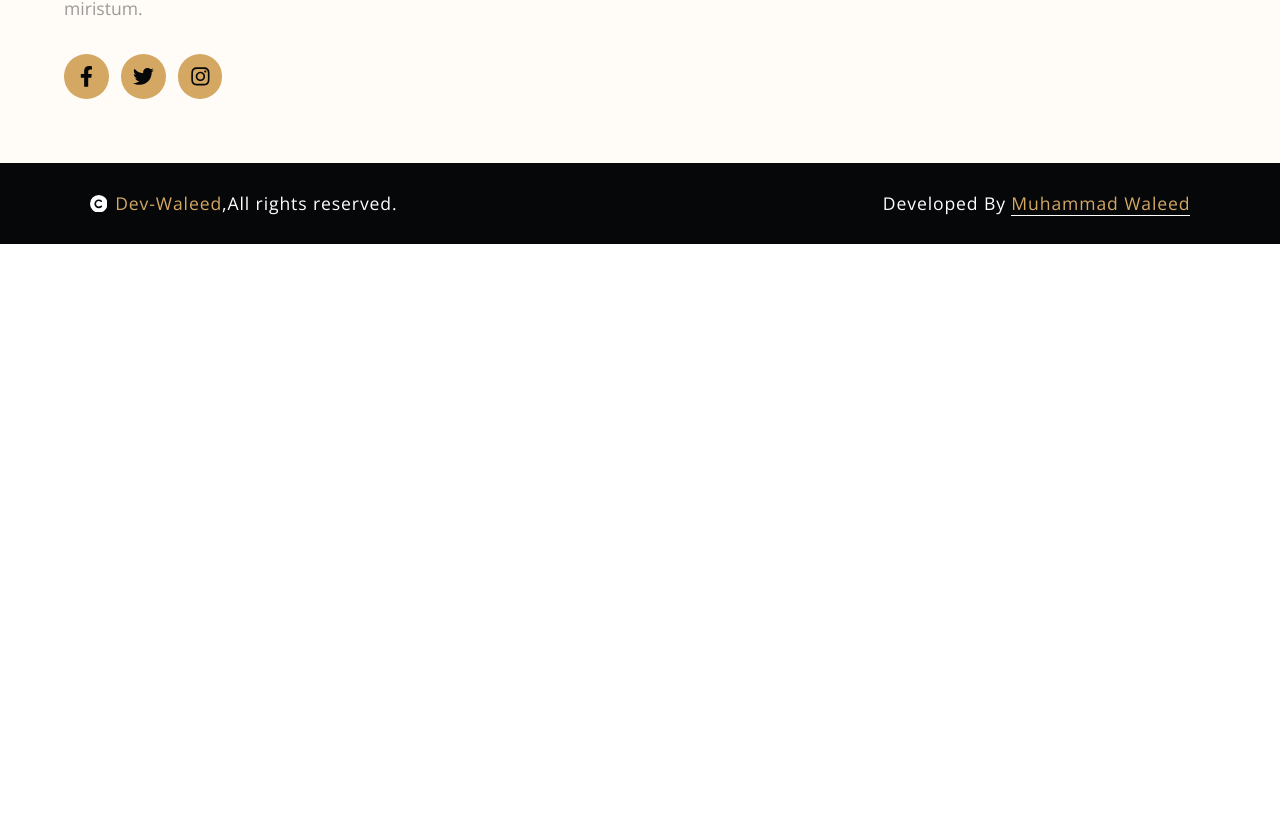
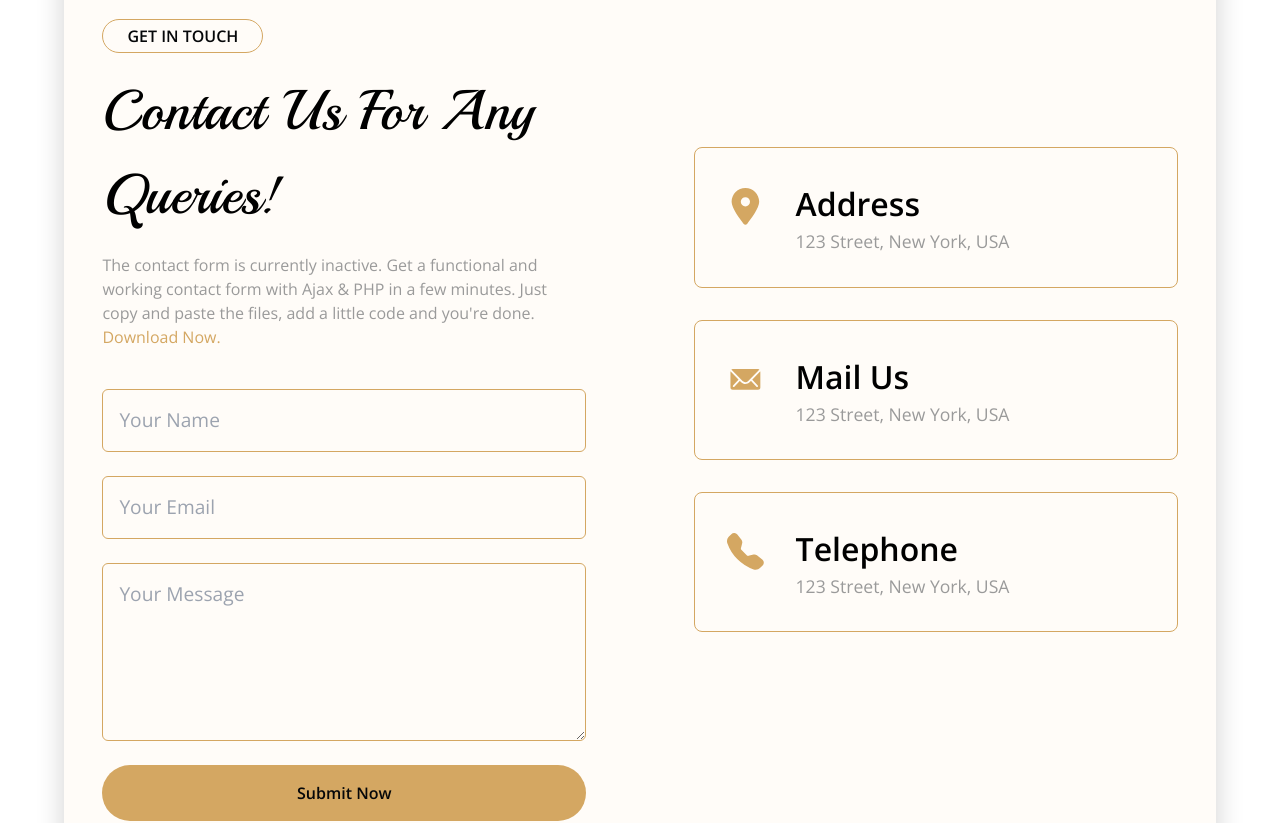
Before and after one commit to chwaleed/Resturant_Website, a React (Vite) app: page /contact in a window 1280 px wide. Shown: the part 689-1512 px from the top of the page. Before the commit the page ends 933 px from the top, so only its background shows below. Built offline with nearby package versions, Linux system fonts and the light colour scheme.

Commit message:
Hero Section animation added and routing completed

```diff
--- a/src/App.jsx
+++ b/src/App.jsx
@@ -31,7 +31,7 @@ function App() {
           <Route path="pages/">
             <Route path="booking" element={<BookingPage />} />
             <Route path="our-blogs" element={<OurBlogPage />} />
-            <Route path="team" element={<OurTeamPage />} />
+            <Route path="our-team" element={<OurTeamPage />} />
             <Route path="testimonial" element={<TestimonialsPage />} />
             <Route path="page-404" element={<Page404 />} />
           </Route>
--- a/src/RenderPages/ContactPage.jsx
+++ b/src/RenderPages/ContactPage.jsx
@@ -1,7 +1,88 @@
 import React from "react";
+import Page from "../compnents/Page";
+import Button2 from "../compnents/button2";
+import { FaLocationDot } from "react-icons/fa6";
+import { IoIosMail } from "react-icons/io";
+import { BsFillTelephoneFill } from "react-icons/bs";
+import Button1 from "../compnents/button1";
 
 function ContactPage() {
-  return <></>;
+  return (
+    <>
+      <Page text1={"Pages / "} text2={"Contact"} title={"Contact"} />
+      <div className="mt-[10rem]   font-body flex justify-center">
+        <div className="bg-light py-20 shadow-[0px_0px_23px_4px_#00000024]  w-[90%] gap-[10%] px-[3%] md:grid grid-cols-2 ">
+          <div className="flex flex-col gap-4 max-md:px-2 items-start">
+            <Button2 text={"GET IN TOUCH"} x={"px-6"} y={"py-1"} />
+            <h1 className="text-[2rem] md:text-[3.5rem] font-heading">
+              Contact Us For Any Queries!
+            </h1>
+            <p className="text-secondary">
+              The contact form is currently inactive. Get a functional and
+              working contact form with Ajax & PHP in a few minutes. Just copy
+              and paste the files, add a little code and you're done.{" "}
+              <span className="text-primary hover:opacity-80">
+                {" "}
+                Download Now.
+              </span>{" "}
+            </p>
+            <div className="flex w-full mt-6 flex-col gap-6">
+              <input
+                type="text"
+                placeholder="Your Name"
+                className="border-[0.5px] rounded-md outline-solid outline-[1rem] outline-primary bg-light text-secondary border-solid border-primary px-4 text-[1.2rem] w-[100%] py-4 "
+              />
+              <input
+                type="text"
+                placeholder="Your Email"
+                className="border-[0.5px] rounded-md outline-solid outline-[1rem] outline-primary bg-light text-secondary border-solid border-primary px-4 text-[1.2rem] w-[100%] py-4 "
+              />
+              <textarea
+                type="text"
+                placeholder="Your Message"
+                rows="5"
+                className="border-[0.5px] rounded-md outline-solid outline-[1rem] outline-primary bg-light text-secondary border-solid border-primary px-4 text-[1.2rem] w-[100%] py-4 "
+              />
+              <Button1 text={"Submit Now"} x={"bg-primary py-4"} />
+            </div>
+          </div>
+          <div className="flex flex-col mt-[8rem]   gap-8">
+            <div className="flex border-[1px] w-[100%] rounded-lg px-8 gap-8 py-8 border-primary">
+              <FaLocationDot className="text-primary mt-2 text-[2.3rem]" />
+              <div>
+                <h1 className="text-[2rem] font-semibold">Address</h1>
+                <p className="text-secondary text-[1.1rem]">
+                  123 Street, New York, USA
+                </p>
+              </div>
+            </div>
+            <div>
+              <div className="flex border-[1px] w-[100%] rounded-lg px-8 gap-8 py-8 border-primary">
+                <IoIosMail className="text-primary mt-2 text-[2.3rem]" />
+                <div>
+                  <h1 className="text-[2rem] font-semibold">Mail Us</h1>
+                  <p className="text-secondary text-[1.1rem]">
+                    123 Street, New York, USA
+                  </p>
+                </div>
+              </div>
+            </div>
+            <div>
+              <div className="flex border-[1px] w-[100%] rounded-lg px-8 gap-8 py-8 border-primary">
+                <BsFillTelephoneFill className="text-primary mt-2 text-[2.3rem]" />
+                <div>
+                  <h1 className="text-[2rem] font-semibold">Telephone</h1>
+                  <p className="text-secondary text-[1.1rem]">
+                    123 Street, New York, USA
+                  </p>
+                </div>
+              </div>
+            </div>
+          </div>
+        </div>
+      </div>
+    </>
+  );
 }
 
 export default ContactPage;
--- a/src/compnents/navbar.jsx
+++ b/src/compnents/navbar.jsx
@@ -4,6 +4,7 @@ import { FaSearch } from "react-icons/fa";
 import { FaChevronDown } from "react-icons/fa";
 import { IoMdMenu } from "react-icons/io";
 import { motion, AnimatePresence } from "framer-motion";
+import { Link } from "react-router-dom";
 
 function Navbar() {
   const [active, setActive] = useState(0);
@@ -11,13 +12,38 @@ function Navbar() {
   const [animate, setAnimate] = useState(false);
   const [menu, setMenu] = useState(true);
   const [menu1, setMenu1] = useState(true);
+  const pageMenu = [
+    {
+      value: "Booking",
+      link: "booking",
+    },
+    {
+      value: "Our Blog",
+      link: "our-blogs",
+    },
+    {
+      value: "Our Team",
+      link: "our-team",
+    },
+    {
+      value: "Testimonials",
+      link: "testimonial",
+    },
+    {
+      value: "404 Page",
+      link: "page-404",
+    },
+  ];
 
   return (
     <div className=" bg-light py-[1.4rem] border-b-[1px] border-opacity-10 border-secondary font-body flex items-center max-md:flex-col max-md:items-start justify-between px-8 md:px-0 md:justify-evenly">
       <div className="flex justify-between items-center max-md:w-full">
+        <Link to={"/"}>
+          {" "}
           <h1 className="font-heading text-[2rem] md:text-[2.6rem] font-semibold">
             <span className="text-primary">Cater</span>Sera
           </h1>
+        </Link>
         <IoMdMenu
           onClick={() => setMenu((prev) => !prev)}
           className="md:hidden text-[2rem]"
@@ -63,13 +89,8 @@ function Navbar() {
                     menu1 && "max-md:hidden"
                   } max-md:left-0 max-md:mt-2  origin-top scale-y-0  max-md:relative       overflow-hidden  flex   transition duration-[0.3s]   flex-col py-4 rounded-lg absolute bg-light border-[1px] border-secondary border-opacity-50 w-[10rem] left-[-20%] top-[150%] `}
                 >
-                  {[
-                    "Booking",
-                    "Our Blog",
-                    "Our Team",
-                    "Testimonials",
-                    "404 Page",
-                  ].map((item, index) => (
+                  {pageMenu.map((item, index) => (
+                    <Link to={`/pages/${item.link}`}>
                       <li
                         onClick={() => {
                           setActive(5),
@@ -80,14 +101,16 @@ function Navbar() {
                           active2 === index ? "bg-primary text-white" : "none"
                         }  hover:text-white hover:bg-primary py-2 px-4`}
                       >
-                      {item}
+                        {item.value}
                       </li>
+                    </Link>
                   ))}
                 </ul>
               </li>
             );
           } else {
             return (
+              <Link to={`/${item}`}>
                 <li
                   key={index}
                   onClick={() => {
@@ -102,6 +125,7 @@ function Navbar() {
                 >
                   {item}
                 </li>
+              </Link>
             );
           }
         })}
--- a/src/pages/Hero/Hero.jsx
+++ b/src/pages/Hero/Hero.jsx
@@ -2,18 +2,36 @@ import React from "react";
 import hero from "../../assets/Images/hero.png";
 import Button2 from "../../compnents/button2";
 import Button1 from "../../compnents/button1";
+import { animate, motion } from "framer-motion";
 
 function Hero() {
   return (
     <div className="bg-light font-body">
       <div className="flex flex-1 flex-col gap-[4rem] lg:flex-row justify-center md:gap-[8%] items-center px-6 py-10 md:px-[12%] md:py-[5%]">
         <div className="flex w-full flex-col items-start gap-5">
-          <Button2 text={"WELCOME TO CATERSERV"} x={"px-4"} y={"py-[3px]"} />
-          <h1 className="font-heading leading-[1.2] text-[3.4rem] sm:text-[4rem]  lg:text-[4rem] xl:text-[5.1rem]  ">
-            Book <span className="text-primary">CaterServ</span> For Your Dream
-            Event
-          </h1>
-          <div className="flex flex-wrap md:gap-10 gap-3 justify-start items-center">
+          <motion.div
+            className="flex flex-col gap-5 items-start"
+            initial={{ y: "-100vh" }}
+            animate={{ y: 0 }}
+            transition={{ duration: 3, type: "spring", stiffness: 80 }}
+          >
+            <Button2 text={"WELCOME TO CATERSERV"} x={"px-4"} y={"py-[3px]"} />
+            <h1
+              initial={{ y: "-100vh" }}
+              animate={{ y: 0 }}
+              transition={{ duration: 3, type: "spring", stiffness: 80 }}
+              className="font-heading leading-[1.2] text-[3.4rem] sm:text-[4rem]  lg:text-[4rem] xl:text-[5.1rem]  "
+            >
+              Book <span className="text-primary">CaterServ</span> For Your
+              Dream Event
+            </h1>
+          </motion.div>
+          <motion.div
+            initial={{ x: "-150%" }}
+            animate={{ x: 0 }}
+            transition={{ duration: 1.6, type: "spring", stiffness: 80 }}
+            className="flex flex-wrap md:gap-10 gap-3 justify-start items-center"
+          >
             <Button1
               text={"Book Now"}
               x={"px-14"}
@@ -26,10 +44,16 @@ function Hero() {
               y={"py-4"}
               bg={"bg-primary"}
             />
-          </div>
+          </motion.div>
         </div>
         <div className="w-[75%] xl:mt-0 md:mt-12">
-          <img src={hero} alt="" />
+          <motion.img
+            initial={{ opacity: 60, scale: 0 }}
+            animate={{ opacity: 100, scale: 1 }}
+            transition={{ duration: 1 }}
+            src={hero}
+            alt=""
+          />
         </div>
       </div>
     </div>
```
Lines whose indentation alone changed are shown as unchanged.
